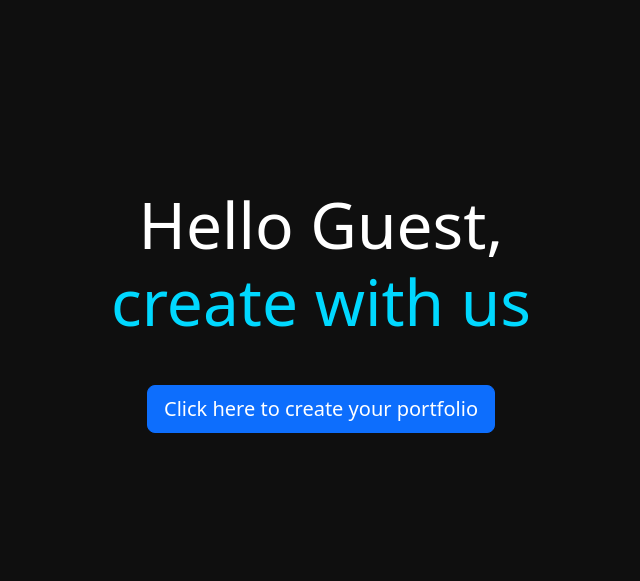
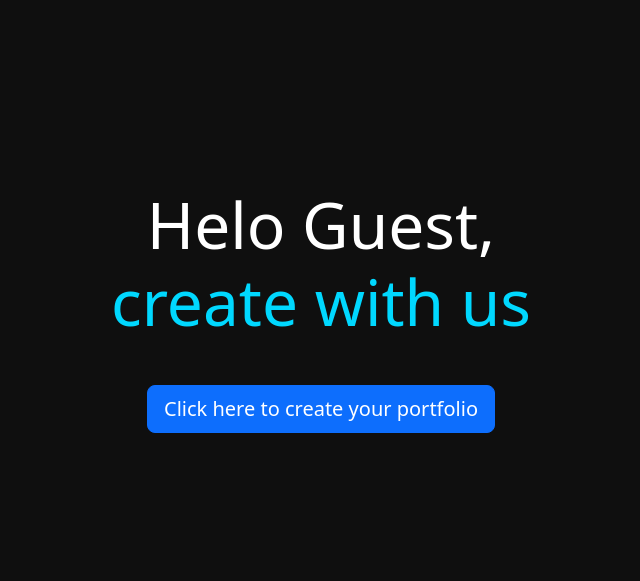
Before and after one commit to ADHIL303/portfolio_project, a Flask app: page / in a window 1280 px wide. Shown: the part 138-719 px from the top of the page, without its empty margins (51-691 px from the left). Run offline with Flask 3, Linux system fonts and the light colour scheme; some libraries are stand-ins or nearby versions.

Commit message:
it s for test

```diff
--- a/Templates/index.html
+++ b/Templates/index.html
@@ -101,7 +101,7 @@
                 {% if current_user.is_authenticated %}
                     <h1>Hello {{ current_user.username }}, <span style="color: #00d8ff;">create with us</span></h1>
                 {% else %}
-                    <h1>Hello Guest, <span style="color: #00d8ff;">create with us</span></h1>
+                    <h1>Helo Guest, <span style="color: #00d8ff;">create with us</span></h1>
                 {% endif %}
                 <p>
                     <a href="http://127.0.0.1:5000/edit" class="btn btn-primary btn-lg mt-4">Click here to create your portfolio</a>
```
